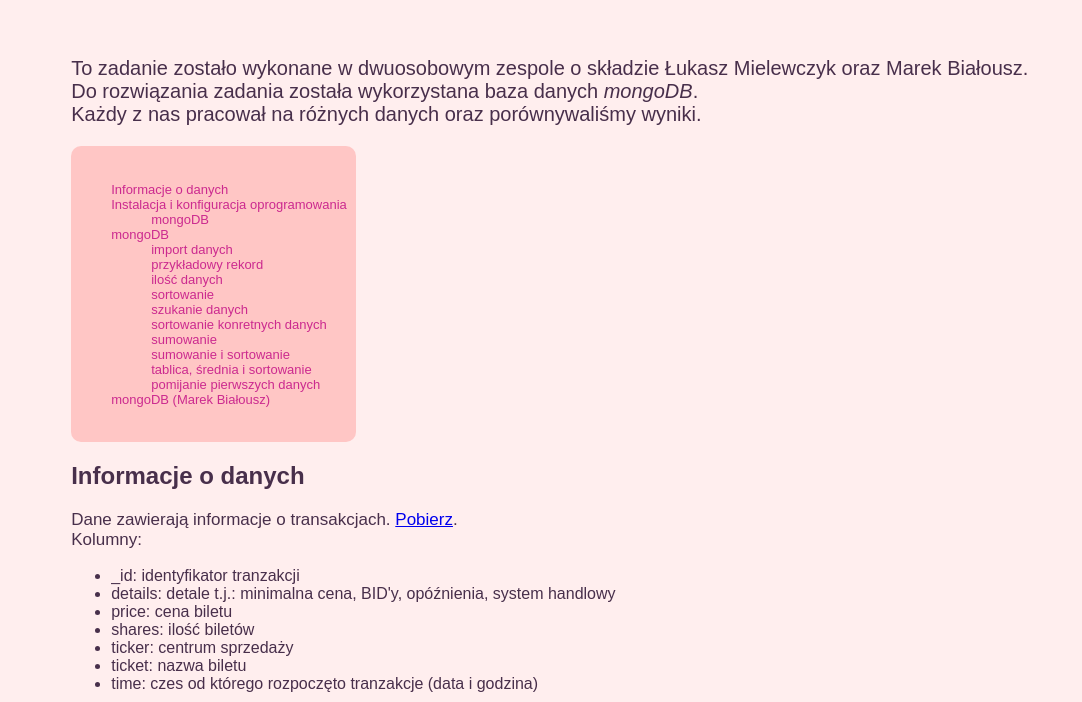
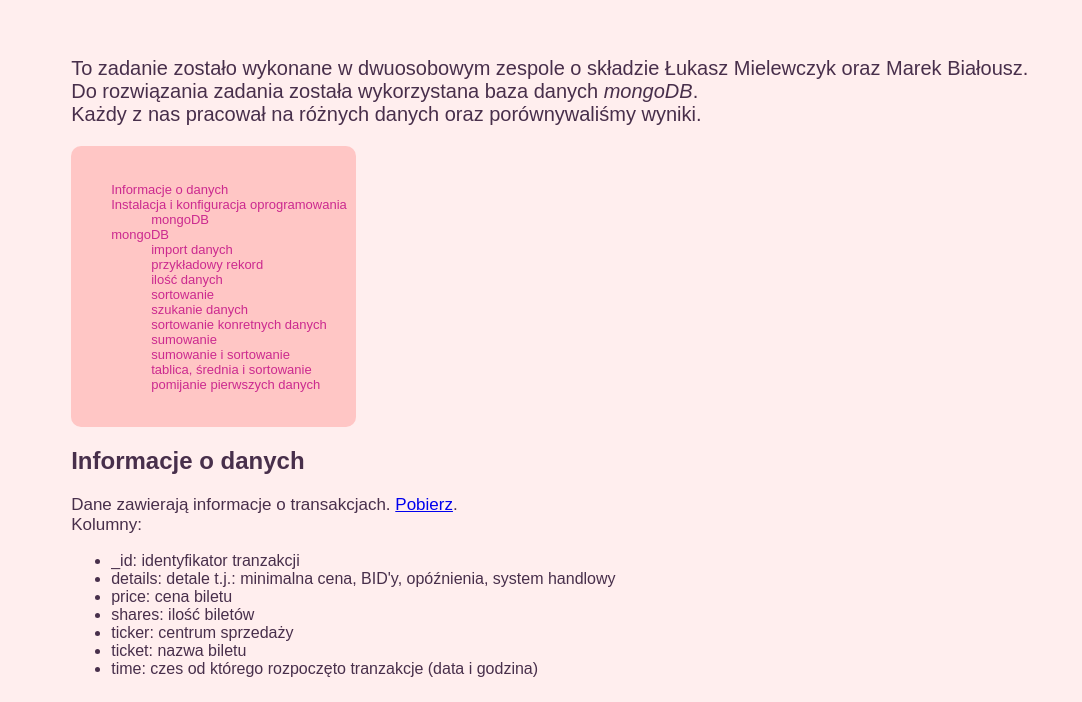
Before and after one commit to romety2/nosql, a plain HTML site: page docs/pages/zad2.html in a window 1280 px wide. Shown: the part 98-800 px from the top of the page, without its empty margins (0-1082 px from the left). Drawn offline with Linux system fonts and the light colour scheme.

Commit message:
poprawka

```diff
--- a/docs/pages/zad2.html
+++ b/docs/pages/zad2.html
@@ -42,7 +42,6 @@
 					<li><a href="#mdb9">tablica, średnia i sortowanie</a></li>
 					<li><a href="#mdb10">pomijanie pierwszych danych</a></li>
 				</ul>
-				<li><a href="#mdb-mb">mongoDB (Marek Białousz)</a></li>
 				<ul>
 				</ul>
 			</ul>
```
